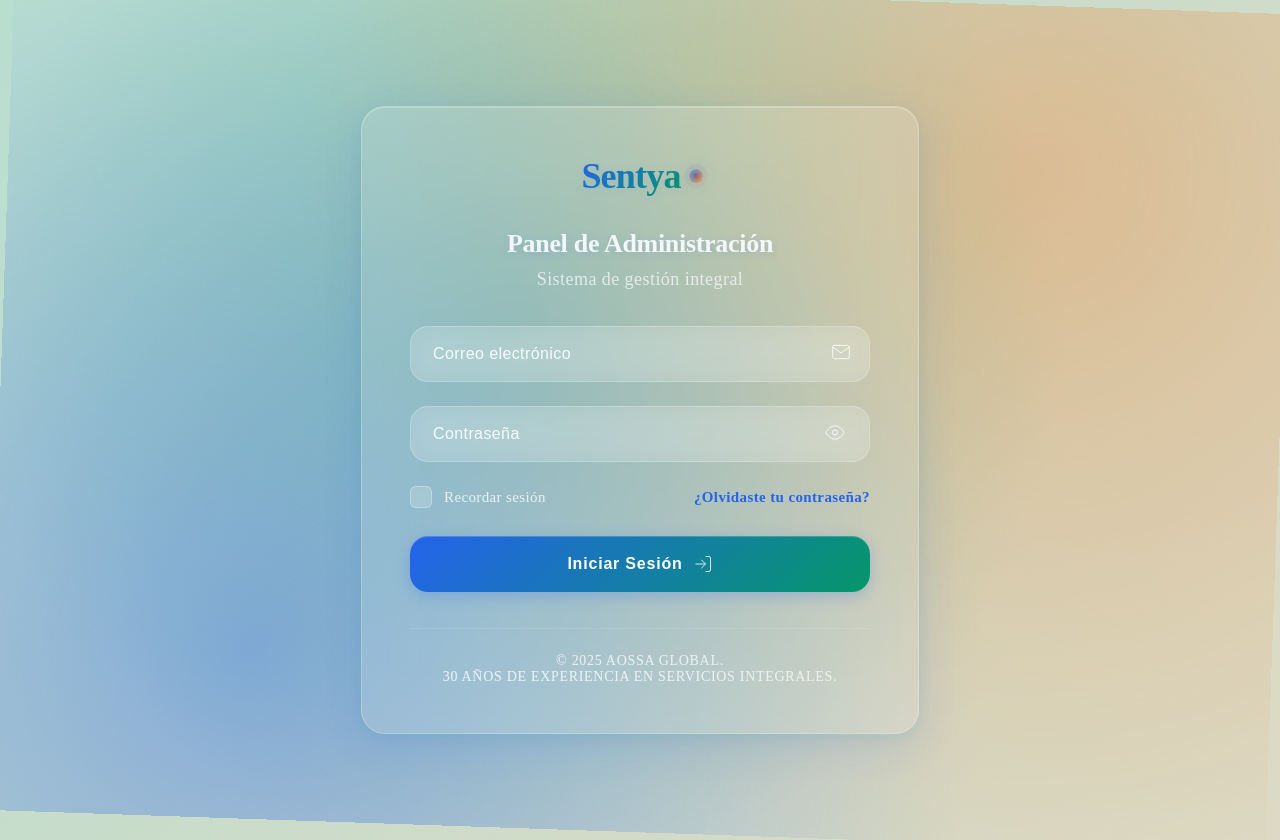
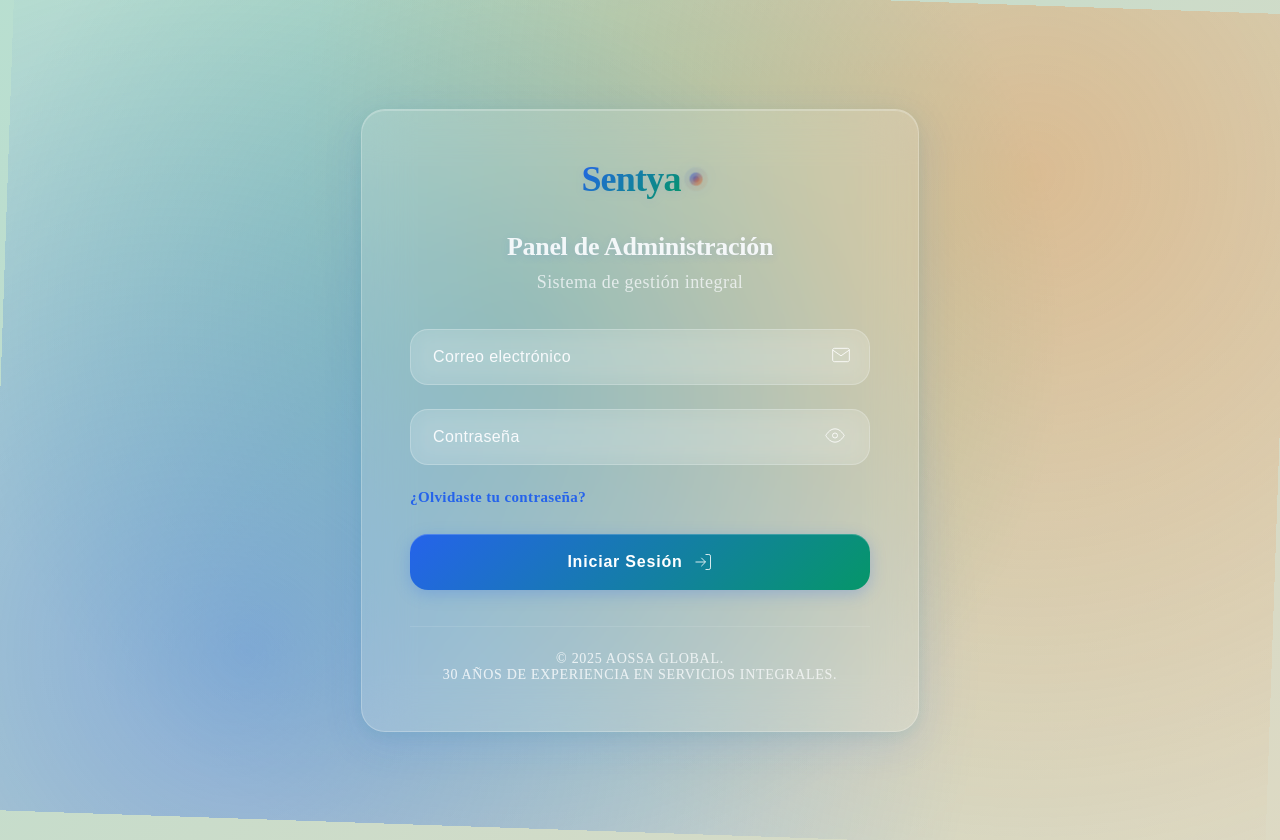
Before and after one commit to Giovannytrotta/Programa-SENTYA, a React (Vite) app in the folder apps/frontend/: page /aossadmin in a window 1280 px wide. Built offline with nearby package versions, Linux system fonts and the light colour scheme.

Commit message:
debug debugueado

```diff
--- a/apps/frontend/src/components/LoginAdmin/LoginAdmin.jsx
+++ b/apps/frontend/src/components/LoginAdmin/LoginAdmin.jsx
@@ -219,14 +219,6 @@ const LoginAdminPage = () => {
 
             {/* Opciones adicionales */}
             <div className="form-options">
-              <label className="checkbox-container">
-                <input
-                  type="checkbox"
-                  disabled={isLoading}
-                />
-                <span className="checkmark"></span>
-                <span className="checkbox-text">Recordar sesión</span>
-              </label>
 
               <a href="#" className="forgot-password">
                 ¿Olvidaste tu contraseña?
```
Also changed, not shown: 1 other file (tests, documents, lock files or other folders).
